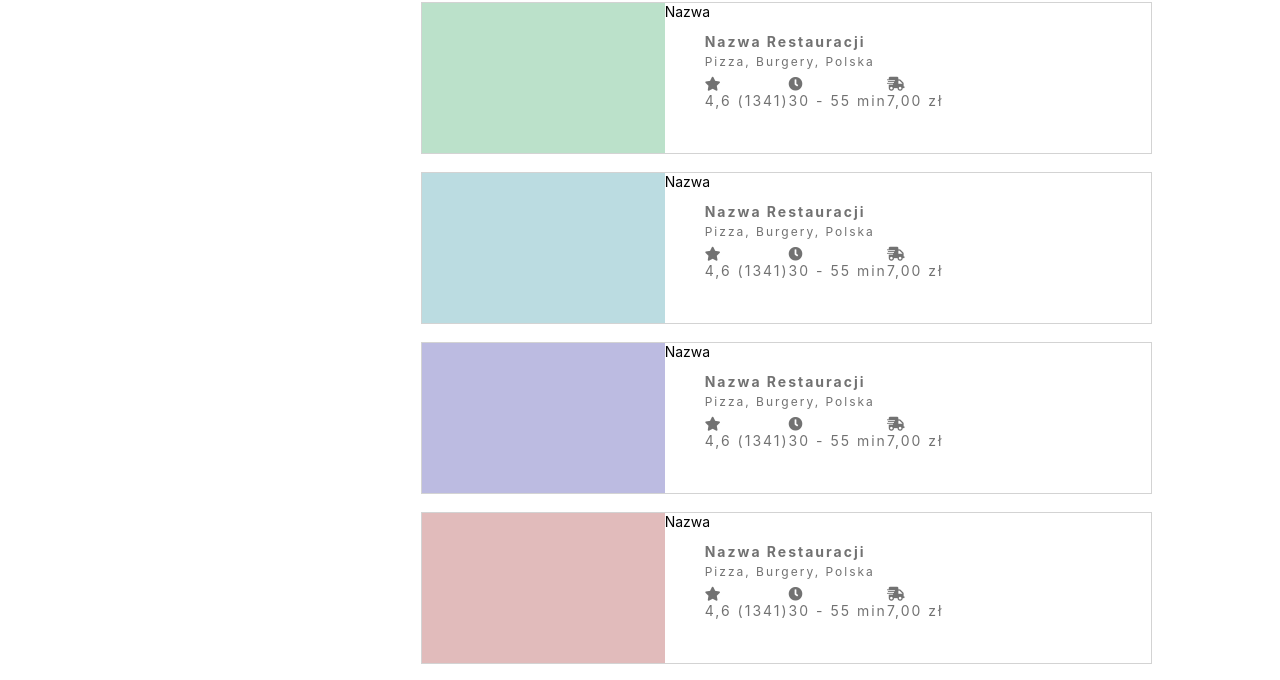
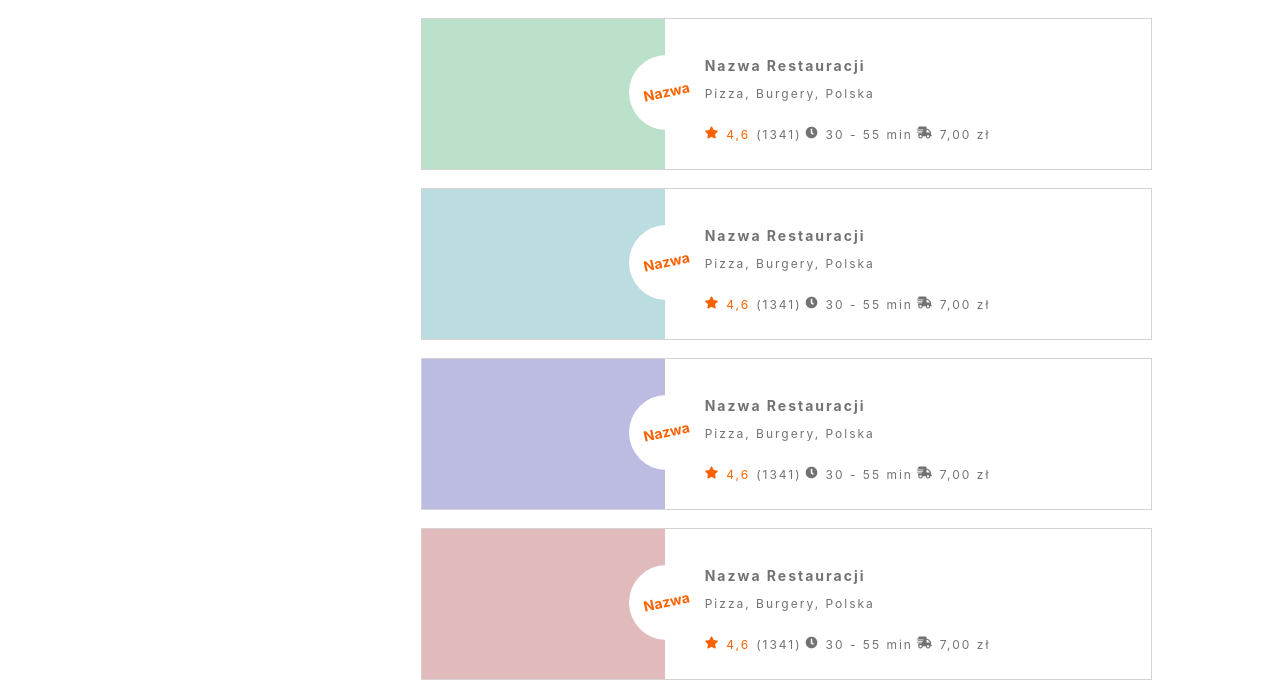
Before and after one commit to ameliakanabaj/html-css-training, a plain HTML site: page pyszne/index.html in a window 1280 px wide. Shown: the part 704-1384 px from the top of the page. Drawn offline with Linux system fonts and the light colour scheme.

Commit message:
finished pyszne

```diff
--- a/pyszne/style.scss
+++ b/pyszne/style.scss
@@ -99,7 +99,7 @@ header {
         font-size: 14px;
         grid-column: 2;
         .header {
-            margin: 10px 0;
+            margin: 18px 0;
             font-weight: bold;
         }
         display: flex;
@@ -131,6 +131,24 @@ header {
                 $pom:$pom+1;
             }
             grid-column: 1;
+            .logo {
+                background-color: white;
+                height: 75px;
+                width: 75px;
+                border-radius: 50%;
+                position: relative;
+                top: 36px;
+                right: 36px;
+                .name {
+                    transform: rotate(-12deg);
+                    color: $primary-color;
+                    display: flex;
+                    justify-content: center;
+                    margin: 2em;
+                    font-weight: bold;
+
+                }
+            }
             .info {
                 grid-column: 2;
                 position: relative;
@@ -144,9 +162,28 @@ header {
                     bottom: 6px;
                 }
                 .content {
+                    margin-top: 20px;
                     display: flex;
                     flex-direction: row;
-
+                    justify-content: space-between;
+                    margin-right: 36%;
+                    font-size: 12px;
+                    div {
+                        display: flex;
+                        flex-direction: row;
+                        gap: 6px;
+                    }
+                    .star {
+                        i {
+                            color: $primary-color;
+                        }
+                        div {
+                            color: $primary-color;
+                            :first-child {
+                                color: rgb(114, 114, 114);
+                            }
+                        }
+                    }
                 }
             }
         }
```
Also changed, not shown: pyszne/style.css, 1 other file.
